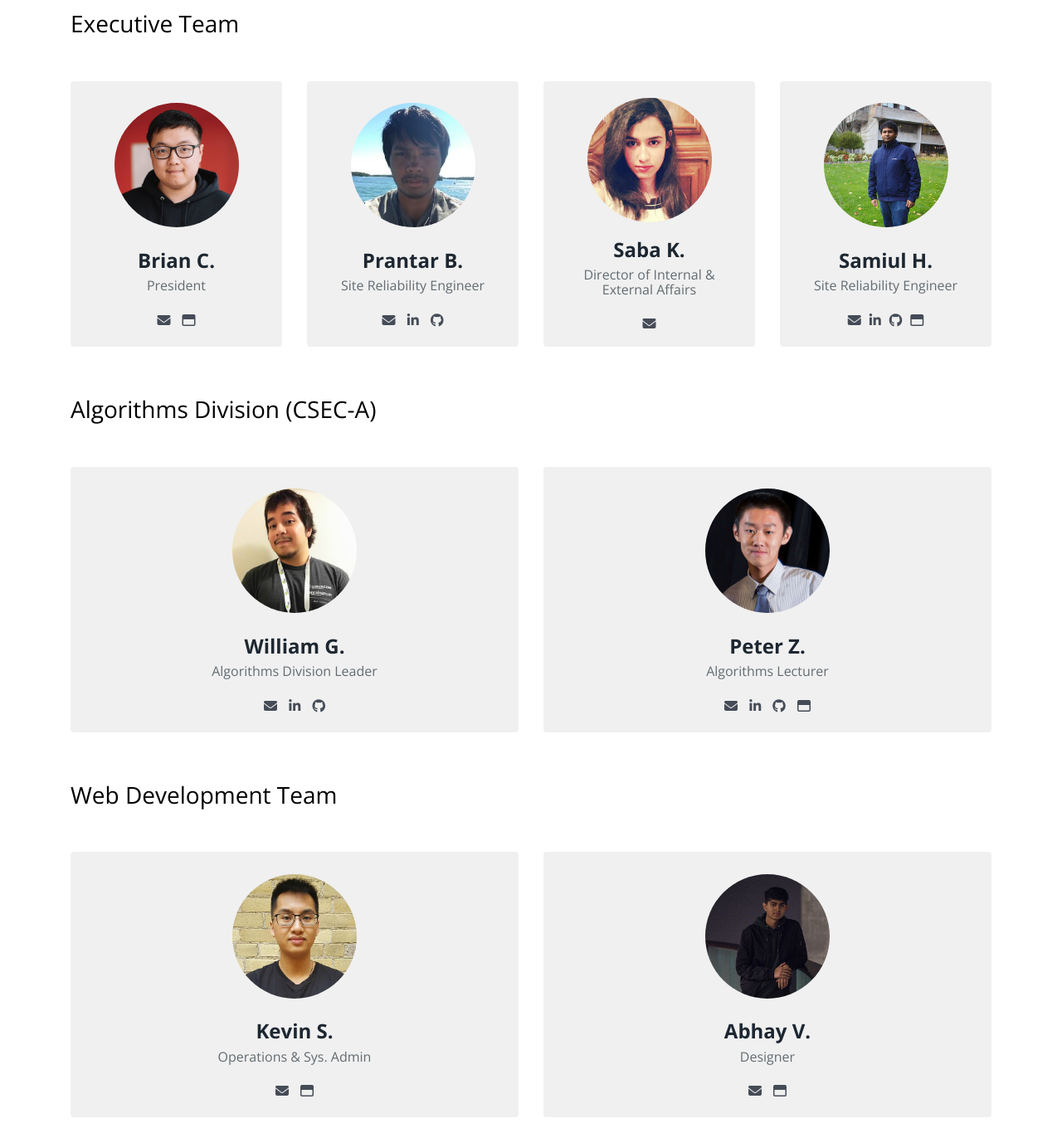
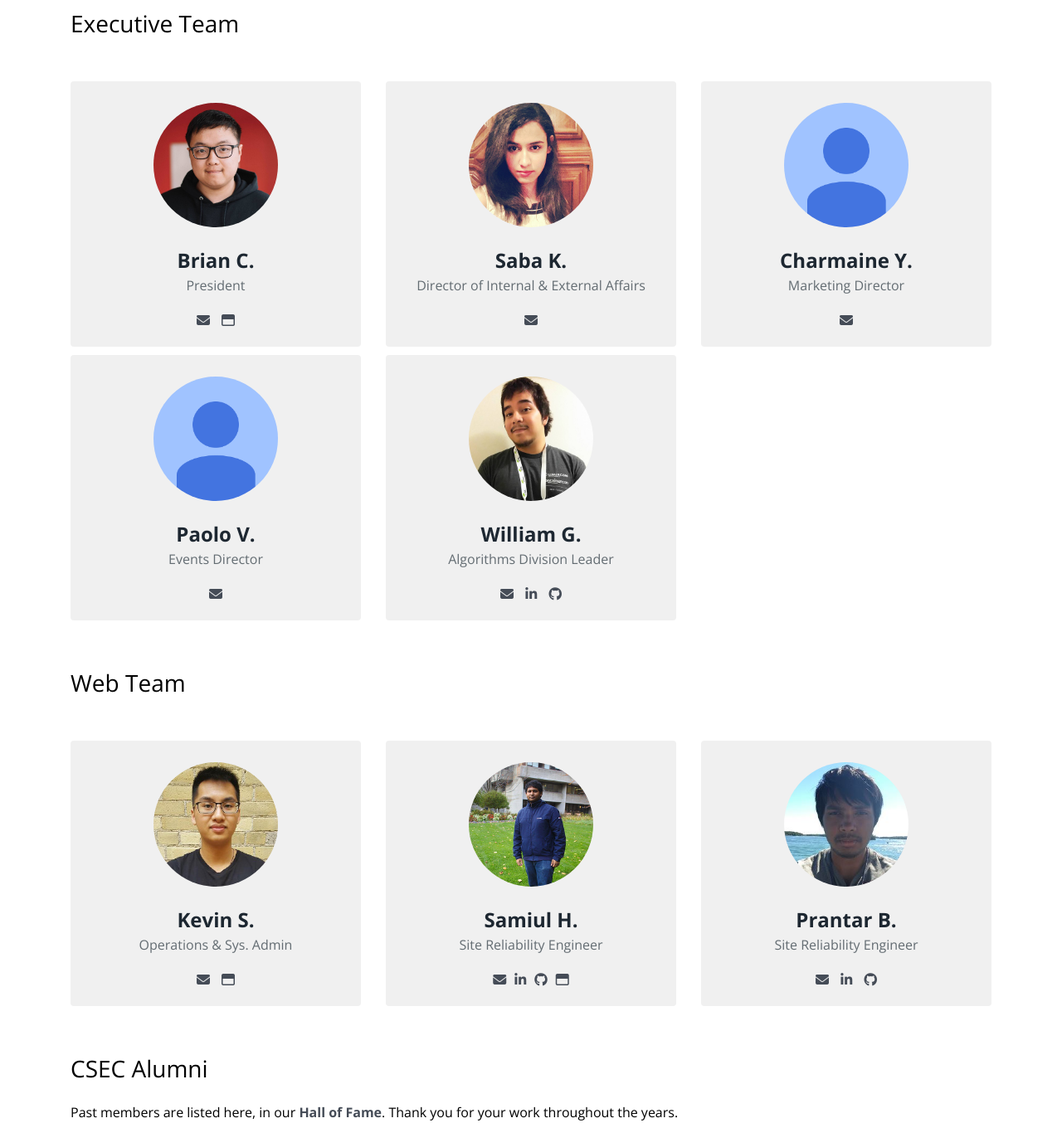
Before and after one commit to csecutsc/csec_site, a plain HTML site: page team.html in a window 1280 px wide. Shown: the part 320-1680 px from the top of the page at 83% size. Drawn offline with nearby package versions, Linux system fonts and the light colour scheme; a script that the page names is missing.

Commit message:
Reworked team page

```diff
--- a/team.html
+++ b/team.html
@@ -64,28 +64,57 @@
             <h3 class="subtitle">Executive Team</h3>
             <br>
             <div class="row">
-                <div class="col-md-3">
+                <div class="col-md-4">
                     <div class="card w-100 member"> <img src="images/pics/brian.png" class="center rounded-circle member-img img-responsive">
                         <div class="card-body">
                             <h4 class="card-title">Brian C.</h4>
                             <h6 class="card-subtitle text-muted">President</h6> <a href="mailto:brianyx.chen@unhackable" class="email-link"><i class="fa fa-envelope"></i></a> <a href="http://byxc.me" target="_blank"><i class="fa fa-window-maximize"></i></a> </div>
                     </div>
                 </div>
-                <div class="col-md-3">
-                    <div class="card w-100 member"> <img src="images/pics/prantar.png" class="card-img-top rounded-circle member-img">
-                        <div class="card-body">
-                            <h4 class="card-title">Prantar B.</h4>
-                            <h6 class="card-subtitle text-muted">Site Reliability Engineer</h6> <a href="mailto:prantar.bhowmik@unhackable" class="email-link"><i class="fa fa-envelope"></i></a> <a href="https://www.linkedin.com/in/prantar" target="_blank"><i class="fa fa-linkedin"></i></a> <a href="https://github.com/bhowmikp" target="_blank"><i class="fa fa-github"></i></a> </div>
-                    </div>
-                </div>
-                <div class="col-md-3">
+
+                <div class="col-md-4">
                     <div class="card w-100 member"> <img src="images/pics/saba.png" class="rounded-circle member-img">
                         <div class="card-body">
                             <h4 class="card-title">Saba K.</h4>
                             <h6 class="card-subtitle text-muted">Director of Internal & External Affairs</h6> <a href="mailto:saba.kiaei@unhackable" class="email-link"><i class="fa fa-envelope"></i></a> </div>
                     </div>
                 </div>
-                <div class="col-md-3">
+
+                <div class="col-md-4">
+                    <div class="card w-100 member"> <img src="images/pics/avatar.png" class="rounded-circle member-img">
+                        <div class="card-body">
+                            <h4 class="card-title">Charmaine Y.</h4>
+                            <h6 class="card-subtitle text-muted">Marketing Director</h6> <a href="mailto:-" class="email-link"><i class="fa fa-envelope"></i></a> </div>
+                    </div>
+                </div>
+            </div>
+            <div class="row">
+                <div class="col-md-4">
+                    <div class="card w-100 member"> <img src="images/pics/avatar.png" class="rounded-circle member-img">
+                        <div class="card-body">
+                            <h4 class="card-title">Paolo V.</h4>
+                            <h6 class="card-subtitle text-muted">Events Director</h6> <a href="mailto:-" class="email-link"><i class="fa fa-envelope"></i></a> </div>
+                    </div>
+                </div>
+		        <div class="col-md-4">
+		            <div class="card w-100 member"> <img src="images/pics/william.png" class="rounded-circle member-img">
+		                <div class="card-body">
+		                    <h4 class="card-title">William G.</h4>
+		                    <h6 class="card-subtitle text-muted">Algorithms Division Leader</h6> <a href="mailto:william.granados@wgma00.hidemelink" class="email-link"><i class="fa fa-envelope"></i></a> <a href="https://linkedin.com/in/wgma00" target="_blank"><i class="fa fa-linkedin"></i></a> <a href="https://github.com/wgma00" target="_blank"><i class="fa fa-github"></i></a></div>
+		            </div>
+		   		</div>
+       		</div>
+            <h3 class="subtitle">Web Team</h3>
+            <br>
+            <div class="row">
+                <div class="col-md-4">
+                    <div class="card w-100 member"> <img src="images/pics/kevin.jpeg" class="rounded-circle member-img">
+                        <div class="card-body">
+                            <h4 class="card-title">Kevin S.</h4>
+                            <h6 class="card-subtitle text-muted">Operations & Sys. Admin</h6> <a href="mailto:kevs.shen@unhackable" class="email-link"><i class="fa fa-envelope"></i></a> <a href="https://kevshen.com" target="_blank"><i class="fa fa-window-maximize"></i></a> </div>
+                    </div>
+                </div>
+                <div class="col-md-4">
                     <div class="card w-100 member"> <img src="images/pics/sam.png" class="card-img-top rounded-circle member-img">
                         <div class="card-body">
                             <h4 class="card-title">Samiul H.</h4>
@@ -93,47 +122,13 @@
                             <a href="mailto:sammy.haque@unhackable" class="email-link"><i class="fa fa-envelope"></i></a><a href="https://www.linkedin.com/in/k-m-samiul-haque-254046118/" target="_blank"><i class="fa fa-linkedin"></i></a><a href="https://github.com/ViperXYZ" target="_blank"><i class="fa fa-github"></i></a><a href="http://samiulhaque.com/" target="_blank"><i class="fa fa-window-maximize"></i></a>  </div>
                     </div>
                 </div>
-            </div>
-            <h3 class="subtitle">Algorithms Division (CSEC-A)</h3>
-            <br>
-            <div class="row">
-                <div class="col-md-6">
-                        <div class="card w-100 member"> <img src="images/pics/william.png" class="rounded-circle member-img">
-                            <div class="card-body">
-                                <h4 class="card-title">William G.</h4>
-                                <h6 class="card-subtitle text-muted">Algorithms Division Leader</h6> <a href="mailto:william.granados@wgma00.hidemelink" class="email-link"><i class="fa fa-envelope"></i></a> <a href="https://linkedin.com/in/wgma00" target="_blank"><i class="fa fa-linkedin"></i></a> <a href="https://github.com/wgma00" target="_blank"><i class="fa fa-github"></i></a></div>
-                        </div>
-                </div>
-				<div class="col-md-6">
-                    <div class="card w-100 member"> <img src="images/pics/peter.jpg" class="rounded-circle member-img">
+                <div class="col-md-4">
+                    <div class="card w-100 member"> <img src="images/pics/prantar.png" class="card-img-top rounded-circle member-img">
                         <div class="card-body">
-                            <h4 class="card-title">Peter Z.<h4>
-                            <h6 class="card-subtitle text-muted">Algorithms Lecturer</h6> <a href="mailto:peter@peterzhu.ca" class="email-link"><i class="fa fa-envelope"></i></a>
-							<a href="https://www.linkedin.com/in/peterzhu2118" target="_blank"><i class="fa fa-linkedin"></i></a>
-							<a href="https://github.com/peterzhu2118" target="_blank"><i class="fa fa-github"></i></a>
-							<a href="https://peterzhu.ca" target="_blank"><i class="fa fa-window-maximize"></i></a>
-                        </div>
+                            <h4 class="card-title">Prantar B.</h4>
+                            <h6 class="card-subtitle text-muted">Site Reliability Engineer</h6> <a href="mailto:prantar.bhowmik@unhackable" class="email-link"><i class="fa fa-envelope"></i></a> <a href="https://www.linkedin.com/in/prantar" target="_blank"><i class="fa fa-linkedin"></i></a> <a href="https://github.com/bhowmikp" target="_blank"><i class="fa fa-github"></i></a> </div>
                     </div>
                 </div>
-            </div>
-            <h3 class="subtitle">Web Development Team</h3>
-            <br>
-            <div class="row">
-                <div class="col-md-6">
-                    <div class="card w-100 member"> <img src="images/pics/kevin.jpeg" class="rounded-circle member-img">
-                        <div class="card-body">
-                            <h4 class="card-title">Kevin S.</h4>
-                            <h6 class="card-subtitle text-muted">Operations & Sys. Admin</h6> <a href="mailto:kevs.shen@unhackable" class="email-link"><i class="fa fa-envelope"></i></a> <a href="https://kevshen.com" target="_blank"><i class="fa fa-window-maximize"></i></a> </div>
-                    </div>
-                </div>
-                <div class="col-md-6">
-                    <div class="card w-100 member"> <img src="images/pics/abhay.png" class="rounded-circle member-img">
-                        <div class="card-body">
-                            <h4 class="card-title">Abhay V.</h4>
-                            <h6 class="card-subtitle text-muted">Designer</h6> <a href="mailto:abhay.vaidya@unhackable" class="email-link"><i class="fa fa-envelope"></i></a> <a href="https://abhayvaidya.com" target="_blank"><i class="fa fa-window-maximize"></i></a> </div>
-                    </div>
-                </div>
-
             </div>
             <h3 class="subtitle">CSEC Alumni</h3>
             <h6>Past members are listed here, in our <strong style="color: #454C57">Hall of Fame</strong>. Thank you for your work throughout the years.</h6>
@@ -210,6 +205,15 @@
                     </div>
                 </div>
             </div>
+            <div class="row">
+            	<div class="col-md-4">
+                    <div class="card w-100 member"> <img src="images/pics/abhay.png" class="rounded-circle member-img">
+                        <div class="card-body">
+                            <h4 class="card-title">Abhay V.</h4>
+                            <h6 class="card-subtitle text-muted">Designer</h6> <a href="mailto:abhay.vaidya@unhackable" class="email-link"><i class="fa fa-envelope"></i></a> <a href="https://abhayvaidya.com" target="_blank"><i class="fa fa-window-maximize"></i></a> </div>
+                    </div>
+                </div>
+            </div>
             <div id="open-positions">
                 <div class="container">
                     <br>
```
